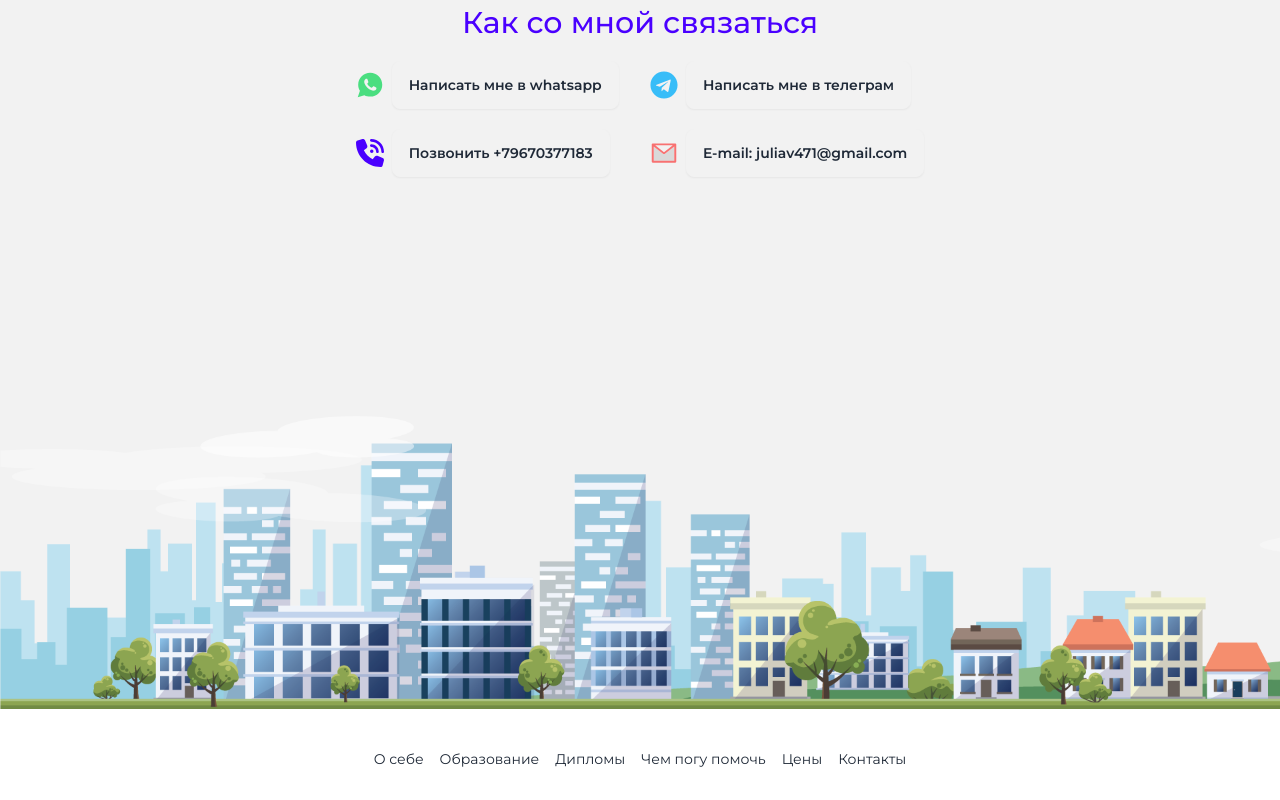
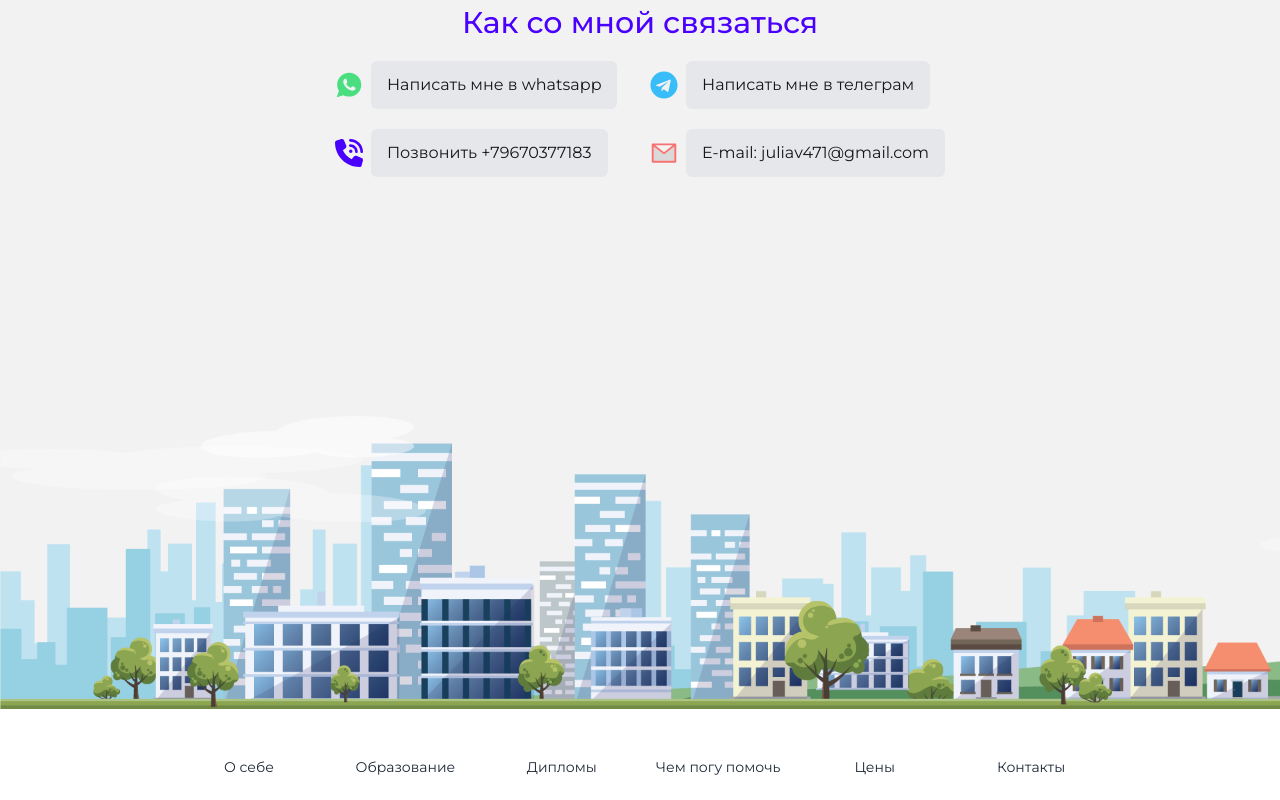
Before and after one commit to TimurTairov/juliyatairova.ru, a Next.js app: page / in a window 1280 px wide. Shown: the part 4180-4980 px from the top of the page. Built offline with nearby package versions, Linux system fonts and the light colour scheme.

Commit message:
commit 1.7

```diff
--- a/components/Contacts.jsx
+++ b/components/Contacts.jsx
@@ -21,7 +21,7 @@ const Contacts = () => {
               href="whatsapp://send?phone=79670377183"
               target="_blank"
               rel="noreferrer"
-              className="btn "
+              className="bg-gray-200 hover:bg-gray-300 px-4 py-3 rounded-md"
             >
               Написать мне в whatsapp
             </a>
@@ -32,18 +32,32 @@ const Contacts = () => {
               href="https://t.me/juliya_tairova"
               target="_blank"
               rel="noreferrer"
-              className="btn"
+              className="bg-gray-200 hover:bg-gray-300 px-4 py-3 rounded-md"
             >
               Написать мне в телеграм
             </a>
           </div>
           <div className="flex items-center">
             <FaPhoneVolume className="shrink-0 h-7 w-7 mr-2 text-primary" />
-            <p className="btn">Позвонить +79670377183</p>
+            <a
+              href="tel:+79670377183"
+              target="_blank"
+              rel="noreferrer"
+              className="bg-gray-200 hover:bg-gray-300 px-4 py-3 rounded-md"
+            >
+              Позвонить +79670377183
+            </a>
           </div>
           <div className="flex items-center">
             <AiTwotoneMail className="shrink-0 h-7 w-7 mr-2 text-red-400" />
-            <p className="btn">E-mail: juliav471@gmail.com</p>
+            <a
+              href="mailto:juliav471@gmail.com"
+              target="_blank"
+              rel="noreferrer"
+              className="bg-gray-200 hover:bg-gray-300 px-4 py-3 rounded-md"
+            >
+              E-mail: juliav471@gmail.com
+            </a>
           </div>
         </div>
       </div>
--- a/components/Footer.jsx
+++ b/components/Footer.jsx
@@ -5,16 +5,46 @@ import { FaWhatsappSquare } from 'react-icons/fa'
 const Footer = () => {
   return (
     <footer className="footer footer-center bg-base-100 text-base-content rounded p-10">
-      <nav className="grid grid-flow-col gap-4">
-        <a href="#osebe">О себе</a>
-        <a href="#education">Образование</a>
-        <a href="#diplomy">Дипломы</a>
-        <a href="#services">Чем погу помочь</a>
-        <a href="#price">Цены</a>
-        <a href="#contacts">Контакты</a>
+      <nav className="grid grid-cols-2 md:grid-cols-3 xl:grid-cols-6 gap-4">
+        <a
+          href="#osebe"
+          className="hover:text-indigo-600 hover:bg-gray-200 p-2 rounded-md"
+        >
+          О себе
+        </a>
+        <a
+          href="#education"
+          className="hover:text-indigo-600 hover:bg-gray-200 p-2 rounded-md"
+        >
+          Образование
+        </a>
+        <a
+          href="#diplomy"
+          className="hover:text-indigo-600 hover:bg-gray-200 p-2 rounded-md"
+        >
+          Дипломы
+        </a>
+        <a
+          href="#services"
+          className="hover:text-indigo-600 hover:bg-gray-200 p-2 rounded-md"
+        >
+          Чем погу помочь
+        </a>
+        <a
+          href="#price"
+          className="hover:text-indigo-600 hover:bg-gray-200 p-2 rounded-md"
+        >
+          Цены
+        </a>
+        <a
+          href="#contacts"
+          className="hover:text-indigo-600 hover:bg-gray-200 p-2 rounded-md"
+        >
+          Контакты
+        </a>
       </nav>
       <nav>
-        <div className="grid grid-flow-col gap-4">
+        <div className="grid grid-cols-3 gap-4">
           <a
             href="whatsapp://send?phone=79670377183"
             target="_blank"
```
